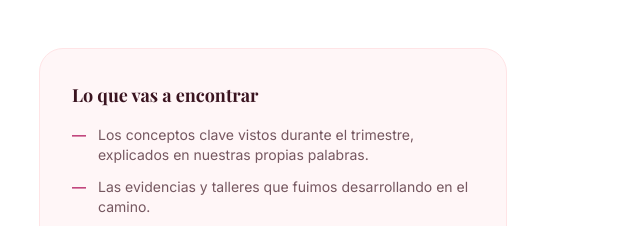
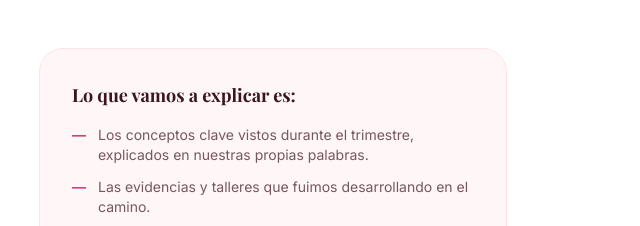
Before and after one commit to Anita023/EntreL-neas, a website: page index.html in a window 1280 px wide. Shown: the part 702-928 px from the top of the page, 621-1261 px from the left. Drawn offline with nearby package versions, Linux system fonts and the light colour scheme.

```diff
--- a/index.html
+++ b/index.html
@@ -97,7 +97,7 @@
       </div>
 
       <div class="bg-rose-50/60 border border-rose-100 rounded-3xl p-8">
-        <h3 class="font-display font-bold text-lg text-rose-950">Lo que vas a encontrar</h3>
+        <h3 class="font-display font-bold text-lg text-rose-950">Lo que vamos a explicar es:</h3>
         <ul class="mt-4 space-y-3 text-sm text-rose-950/70">
           <li class="flex gap-3">
             <span class="text-rose-500 font-bold">—</span>
```
